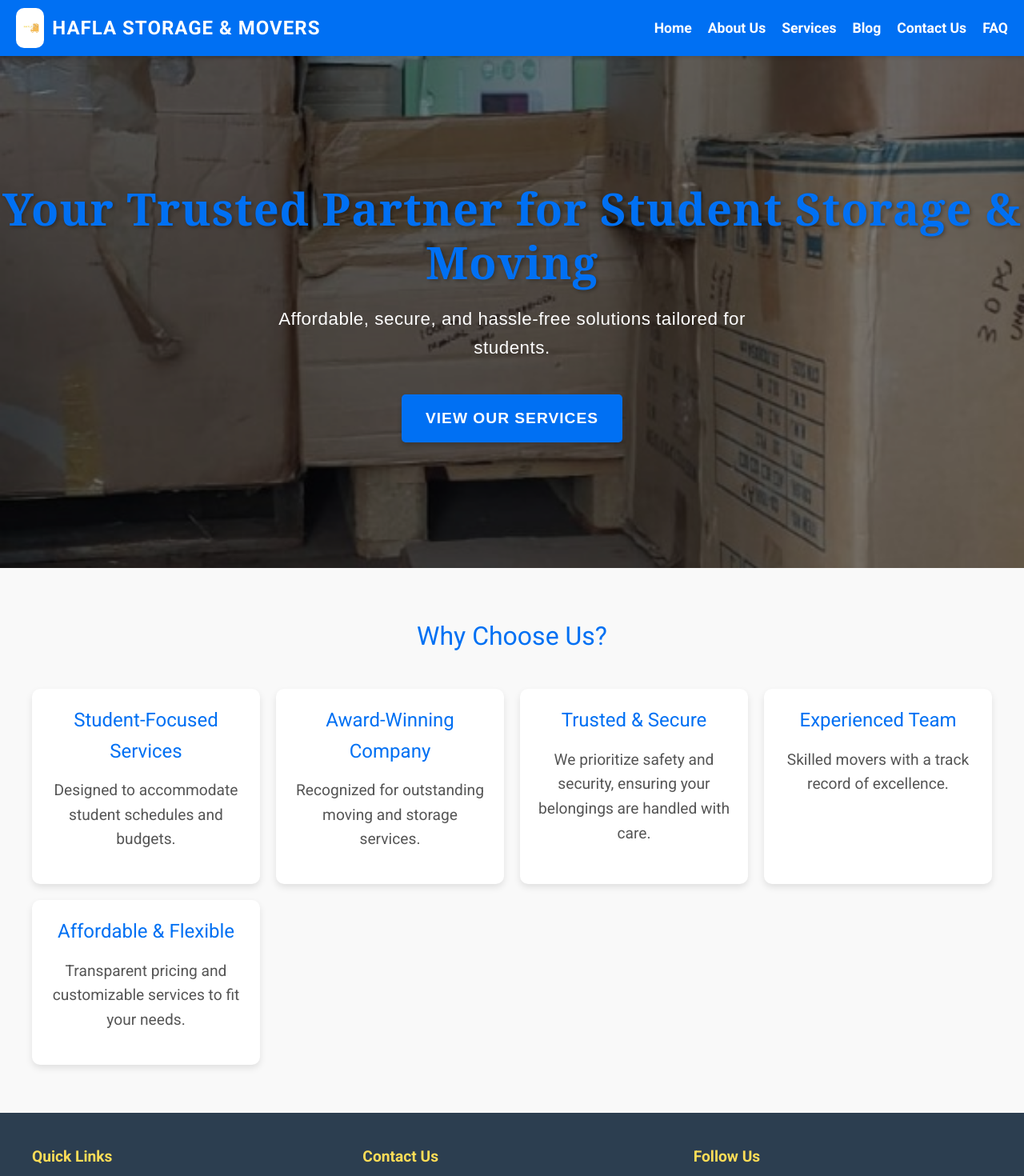
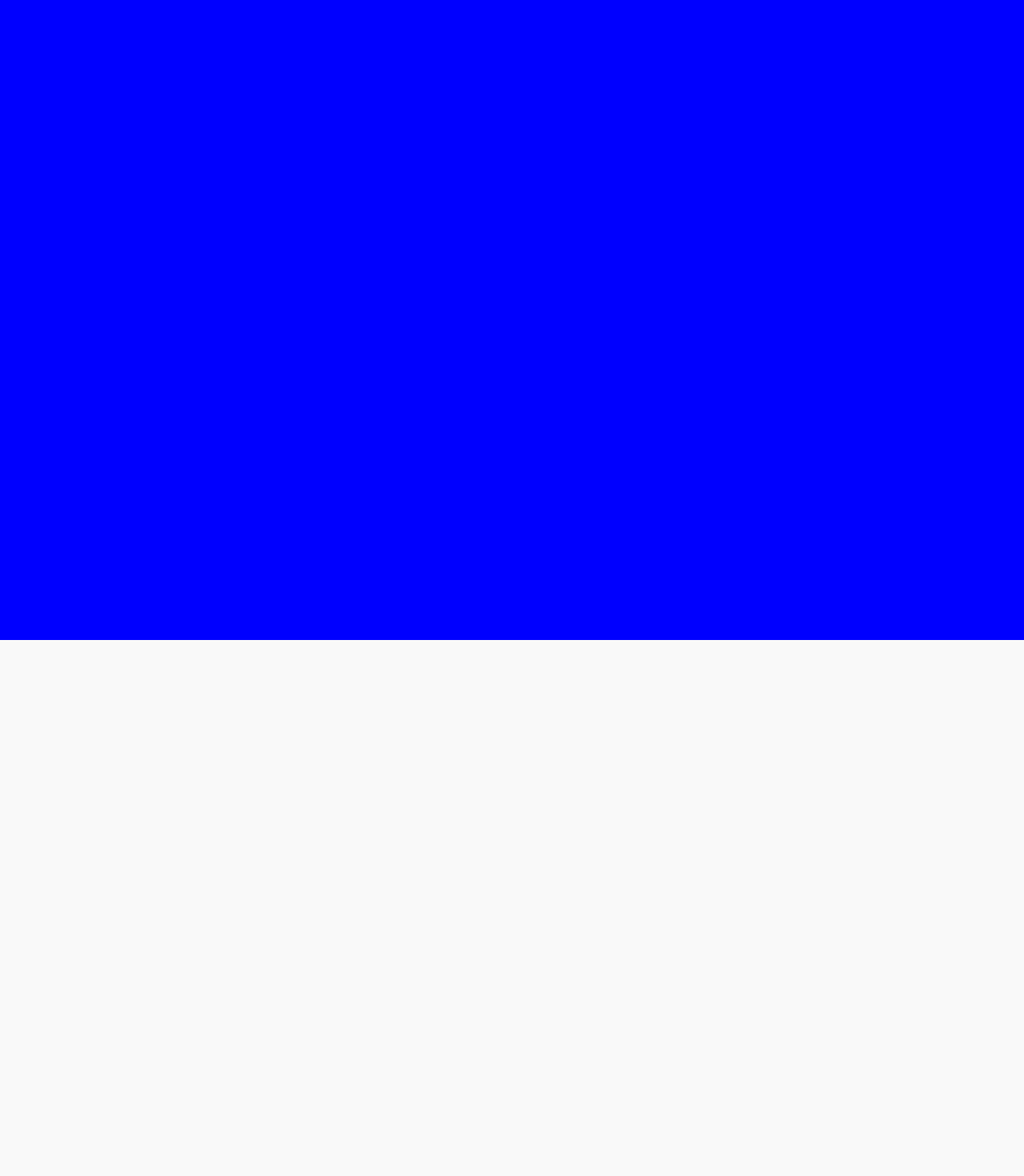
Before and after one commit to JohnMnyika/hafla-storage-and-movers, a Next.js app: page / in a window 1280 px wide. Shown: the top 1470 px of the page at 80% size. After the commit the page ends 800 px from the top, so only its background shows below. Built offline with nearby package versions, Linux system fonts and the light colour scheme.

Commit message:
This was simple

```diff
--- a/src/pages/index.tsx
+++ b/src/pages/index.tsx
@@ -1,75 +1,12 @@
 import Head from 'next/head';
-import Header from '../components/Header';
-import Footer from '../components/Footer';
-import Link from 'next/link';
-import styles from '../styles/Home.module.css';
 
 export default function Home() {
     return (
-        <div>
+        <div style={{ backgroundColor: 'blue', height: '100vh', width: '100vw', margin: 0, padding: 0 }}>
             <Head>
-                <title>Hafla Storage & Movers - Student Storage & Moving Services</title>
-                <meta name="description" content="Affordable, secure, and hassle-free student storage and moving services. Trusted by students for reliable solutions tailored to their needs." />
-                <meta name="keywords" content="student storage, moving services, affordable storage, secure storage, student movers" />
-                <meta name="author" content="Hafla Storage & Movers" />
-                <meta property="og:title" content="Hafla Storage & Movers - Student Storage & Moving Services" />
-                <meta property="og:description" content="Affordable, secure, and hassle-free student storage and moving services. Trusted by students for reliable solutions tailored to their needs." />
-                <meta property="og:image" content="http://hafla-storage-and-movers.co.ke/_next/image?url=%2Flogo.jpeg&w=64&q=75" />
-                <meta property="og:url" content="http://hafla-storage-and-movers.co.ke/" />
-                <link rel="canonical" href="http://hafla-storage-and-movers.co.ke/" />
-                <script type="application/ld+json">
-                    {JSON.stringify({
-                        "@context": "https://schema.org",
-                        "@type": "Company",
-                        "name": "Hafla Storage & Movers",
-                        "url": "http://hafla-storage-and-movers.co.ke/",
-                        "logo": "http://hafla-storage-and-movers.co.ke/_next/image?url=%2Flogo.jpeg&w=64&q=75",
-                        "description": "Affordable, secure, and hassle-free student storage and moving services.",
-                        "contactPoint": {
-                            "@type": "ContactPoint",
-                            "telephone": "+123-456-7890",
-                            "contactType": "customer service"
-                        }
-                    })}
-                </script>
+                <title>Please pay the developers to fix this page</title>
+                <meta name="description" content="A plain blue page." />
             </Head>
-            <Header />
-            <div className={styles.hero}>
-                <div className={styles.heroContent}>
-                    <h1>Your Trusted Partner for Student Storage & Moving</h1>
-                    <p style={{ color: '#fff' }}>Affordable, secure, and hassle-free solutions tailored for students.</p>
-                    <Link href="/services" className={styles.ctaButton}>View Our Services</Link>
-                </div>
-            </div>
-
-            {/* Why Choose Us Section */}
-            <section className={styles.whyChooseUs}>
-                <h2>Why Choose Us?</h2>
-                <div className={styles.reasonsGrid}>
-                    <div className={styles.reasonCard}>
-                        <h3>Student-Focused Services</h3>
-                        <p>Designed to accommodate student schedules and budgets.</p>
-                    </div>
-                    <div className={styles.reasonCard}>
-                        <h3>Award-Winning Company</h3>
-                        <p>Recognized for outstanding moving and storage services.</p>
-                    </div>
-                    <div className={styles.reasonCard}>
-                        <h3>Trusted & Secure</h3>
-                        <p>We prioritize safety and security, ensuring your belongings are handled with care.</p>
-                    </div>
-                    <div className={styles.reasonCard}>
-                        <h3>Experienced Team</h3>
-                        <p>Skilled movers with a track record of excellence.</p>
-                    </div>
-                    <div className={styles.reasonCard}>
-                        <h3>Affordable & Flexible</h3>
-                        <p>Transparent pricing and customizable services to fit your needs.</p>
-                    </div>
-                </div>
-            </section>
-
-            <Footer />
         </div>
     );
 }
```
